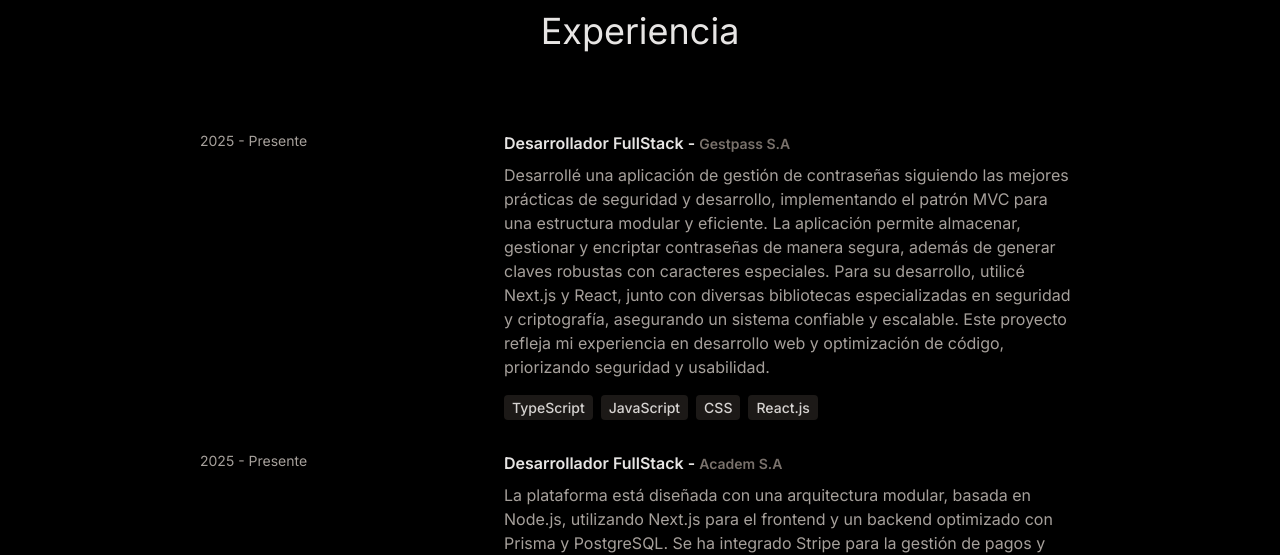
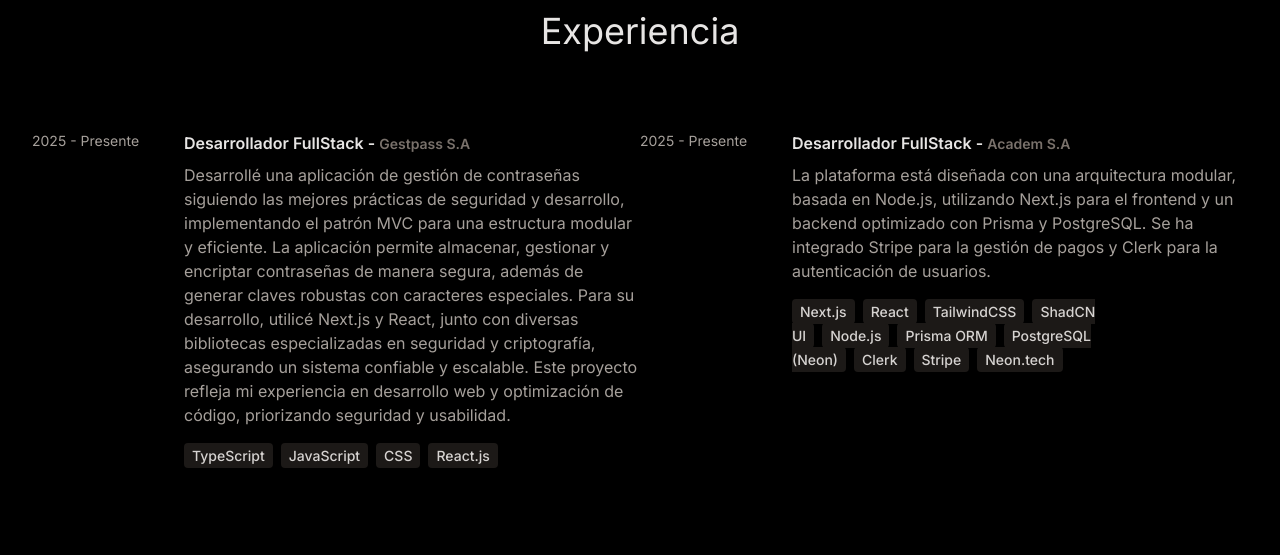
Before and after one commit to mtsprznto/portafolio-minimalist, a React (Vite) app: page / in a window 1280 px wide. Shown: the part 840-1395 px from the top of the page. Built offline with nearby package versions, Linux system fonts and the light colour scheme; no server answers.

Commit message:
actualizacion ui

```diff
--- a/src/components/Experience.jsx
+++ b/src/components/Experience.jsx
@@ -12,7 +12,7 @@
       >
         Experiencia
       </motion.h2>
-      <div>
+      <div className="grid md:grid-cols-2 grid-cols-1">
         {EXPERIENCES.map((experience, index) => (
           <div key={index} className="mb-8 flex flex-wrap lg:justify-center text-stone-200">
             <motion.div
--- a/src/components/Projects.jsx
+++ b/src/components/Projects.jsx
@@ -39,7 +39,7 @@
         Proyectos
       </motion.h2>
 
-      <div className="">
+      <div className="grid md:grid-cols-2 grid-cols-1">
         {projects.slice(0, visibleCount).map((project, index) => (
           <div
             key={index}
@@ -49,7 +49,7 @@
               whileInView={{ opacity: 1, y: 0 }}
               initial={{ opacity: 0, y: -100 }}
               transition={{ duration: 1 }}
-              className="w-full lg:w-1/4 flex justify-center relative "
+              className="w-full md:w-full flex justify-center relative "
             >
               <img
                 src={
@@ -139,7 +139,9 @@
             </motion.div>
           </div>
         ))}
-        {visibleCount < projects.length && (
+
+      </div>
+      {visibleCount < projects.length && (
           <div className="text-center mt-10">
             <button
               onClick={() => setVisibleCount((prev) => prev + 6)}
@@ -149,7 +151,6 @@
             </button>
           </div>
         )}
-      </div>
     </div>
   );
 };
```
Also changed, not shown: src/assets/logo.jpg, src/assets/logo_old.jpg (added).
